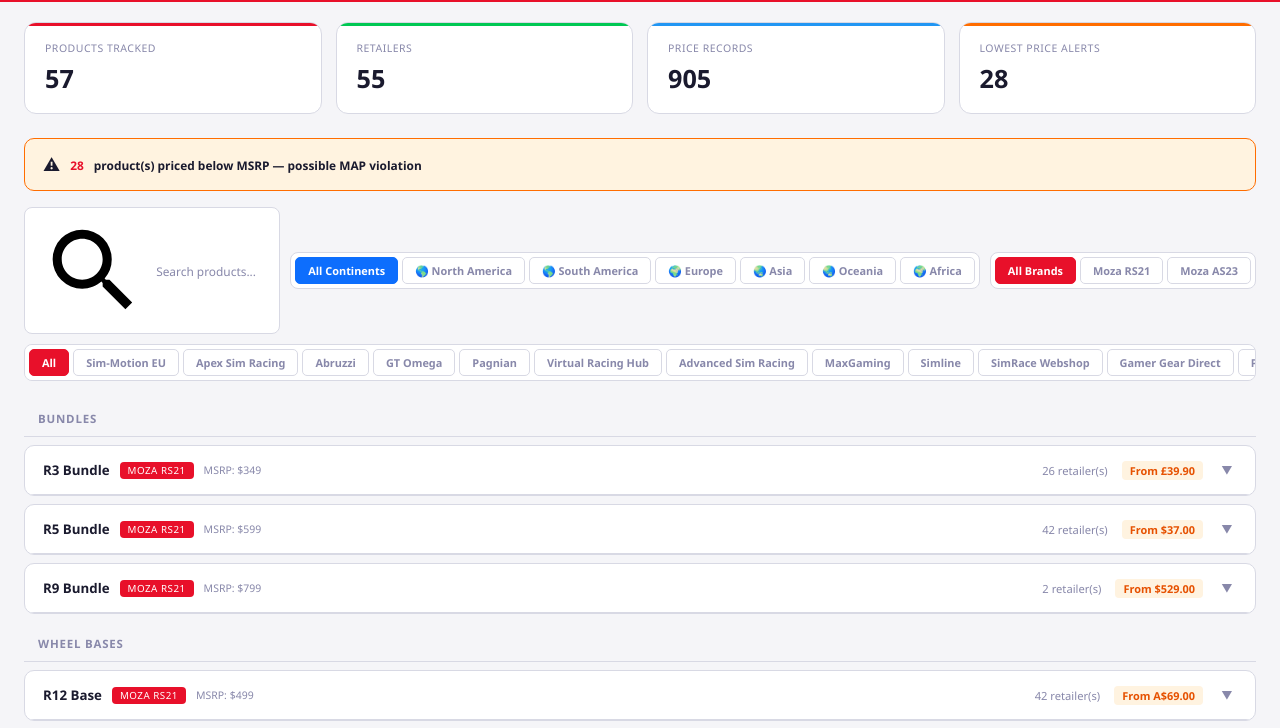
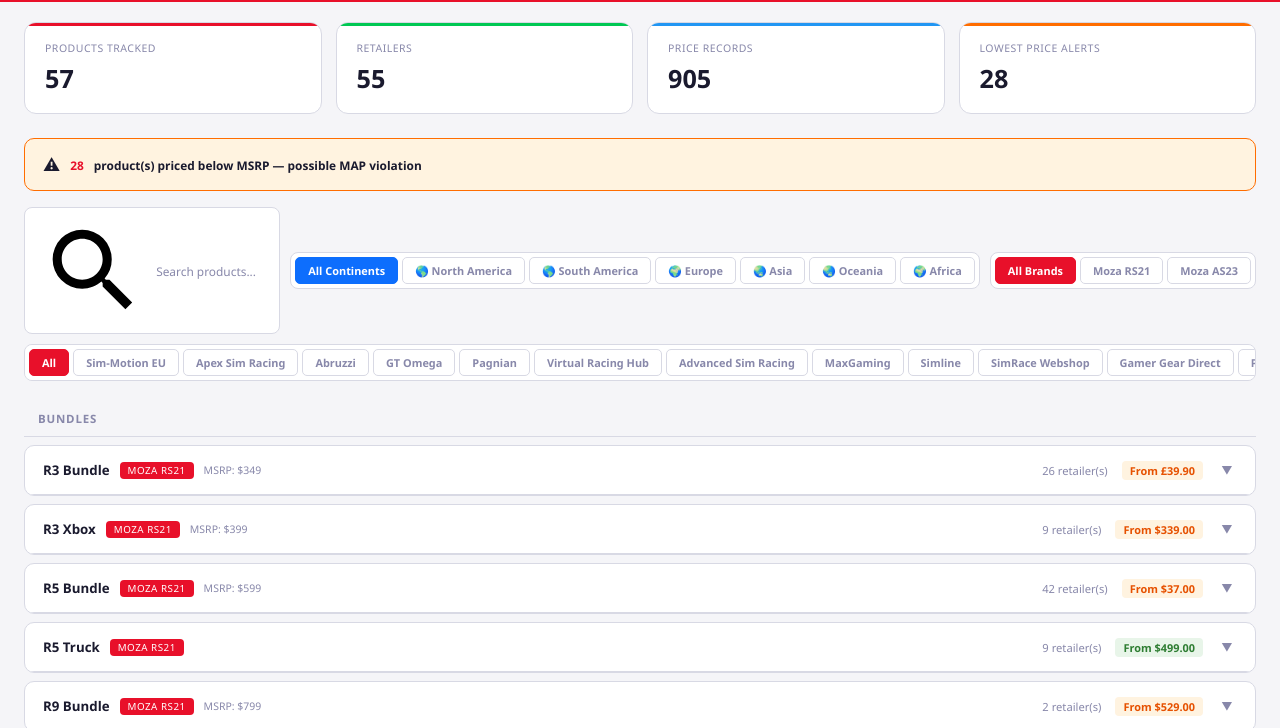
Before and after one commit to wenx094-coder/moza-reseller-monitor, a website: page prices.html in a window 1280 px wide. Shown: the part 68-796 px from the top of the page. Drawn offline with Linux system fonts and the light colour scheme.

Commit message:
fix: add 22 missing BRAND_MAP entries for new RS21/AS23 products in prices.html

```diff
--- a/prices.html
+++ b/prices.html
@@ -454,11 +454,19 @@
   'srp-pedals': 'Moza RS21', 'srp-lite': 'Moza RS21', 'crp-pedals': 'Moza RS21',
   'crp2-pedals': 'Moza RS21', 'hgp-shifter': 'Moza RS21', 'handbrake': 'Moza RS21',
   'table-clamp': 'Moza RS21',
+  'r3-xbox': 'Moza RS21', 'r5-truck': 'Moza RS21', 'r21-ultra': 'Moza RS21',
+  'r25-ultra': 'Moza RS21', 'srp2-pedals': 'Moza RS21', 'sgp-shifter': 'Moza RS21',
+  'es-formula-mod': 'Moza RS21', 'tsw-wheel': 'Moza RS21', 'universal-hub': 'Moza RS21',
+  'cm2-dash': 'Moza RS21', 'quick-release': 'Moza RS21', 'multi-stalks': 'Moza RS21',
+  'z-axis': 'Moza RS21', 'extension-rod': 'Moza RS21', 'clamp-truck': 'Moza RS21',
+  'cs-v2p': 'Moza RS21', 'lambo-revuelto': 'Moza RS21',
   // MOZA Flight (飞模)
   'ab6-bundle': 'Moza AS23', 'ab9-base': 'Moza AS23', 'mhg-stick': 'Moza AS23',
   'mh16-stick': 'Moza AS23', 'ma3x-stick': 'Moza AS23', 'ay210-yoke': 'Moza AS23',
   'mtq-throttle': 'Moza AS23', 'mtp-throttle': 'Moza AS23', 'mtlp-panel': 'Moza AS23',
   'mrp-pedals': 'Moza AS23',
+  'mfy-yoke': 'Moza AS23', 'flight-base-clamp': 'Moza AS23',
+  'mrp-damper': 'Moza AS23', 'tqa': 'Moza AS23', 'tqb': 'Moza AS23',
 };
 
 var BRAND_ORDER = ['Moza RS21', 'Moza AS23'];
```
